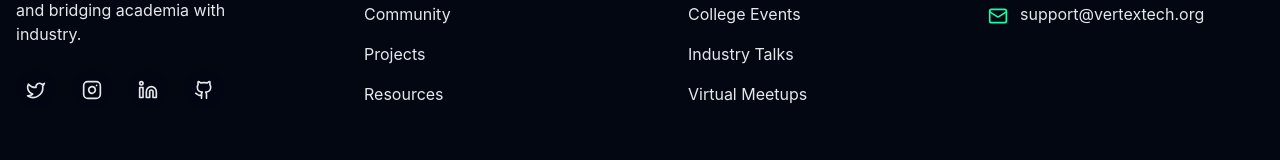
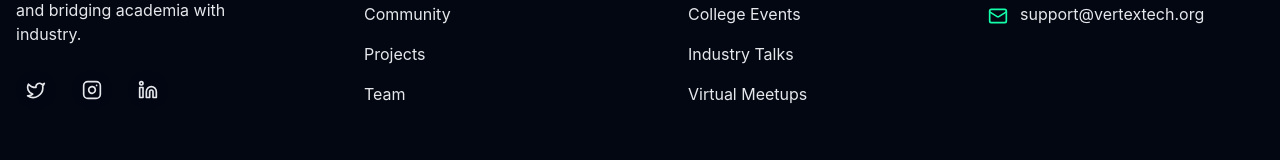
Before and after one commit to VertexInnovation/portfolio-website, a React (Vite) app: page /learn/resources in a window 1280 px wide. Shown: the part 994-1154 px from the top of the page. Built offline with nearby package versions, Linux system fonts and the light colour scheme.

Commit message:
footer update

```diff
--- a/src/components/Footer.tsx
+++ b/src/components/Footer.tsx
@@ -4,7 +4,6 @@ import {
   Twitter,
   Instagram,
   Linkedin,
-  Github,
   Mail,
   MapPin,
   Phone,
@@ -120,9 +119,8 @@ const Footer = () => {
 
 const SOCIAL_LINKS = [
   { name: 'Twitter', icon: Twitter, href: '#' },
-  { name: 'Instagram', icon: Instagram, href: '#' },
+  { name: 'Instagram', icon: Instagram, href: 'https://www.instagram.com/vertex_innovate?igsh=MXV3NHFseHpneHU5eA==' },
   { name: 'LinkedIn', icon: Linkedin, href: '#' },
-  { name: 'GitHub', icon: Github, href: '#' },
 ];
 
 const QUICK_LINKS = [
@@ -130,7 +128,7 @@ const QUICK_LINKS = [
   { label: 'Bootcamps', href: 'community' },
   { label: 'Community', href: 'community' },
   { label: 'Projects', href: 'community' },
-  { label: 'Resources', href: 'community' },
+  { label: 'Team', href: 'team' },
 ];
 
 const EVENTS = [
--- a/src/pages/LandingPage.tsx
+++ b/src/pages/LandingPage.tsx
@@ -11,10 +11,10 @@ const LandingPage = () => {
     <div className="min-h-screen bg-gradient-to-br from-blue-50 to-purple-50">
       {/* <HeroSection /> */}
       <Testing />
-      <FeaturesSection />
+      <AboutSection />
       <University />
       <StatsSection />
-      <AboutSection />
+      <FeaturesSection />
       <FAQsSection />
       <NewsletterSection />
     </div>
```
